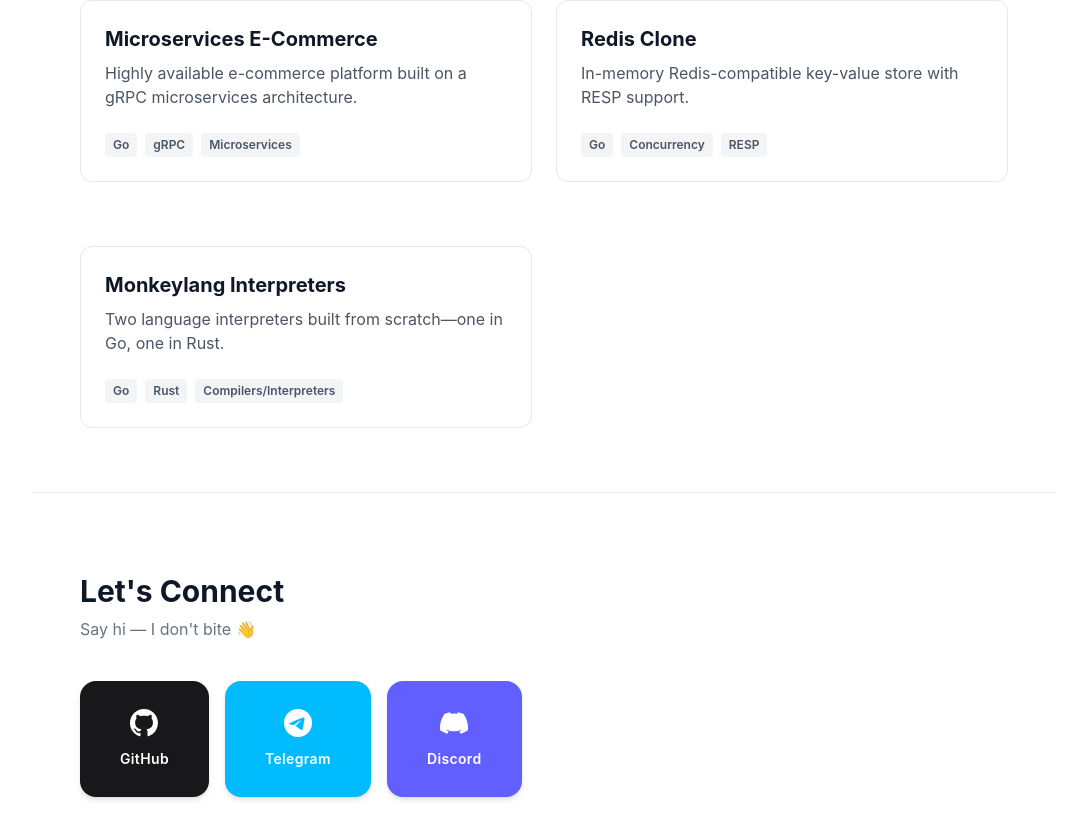
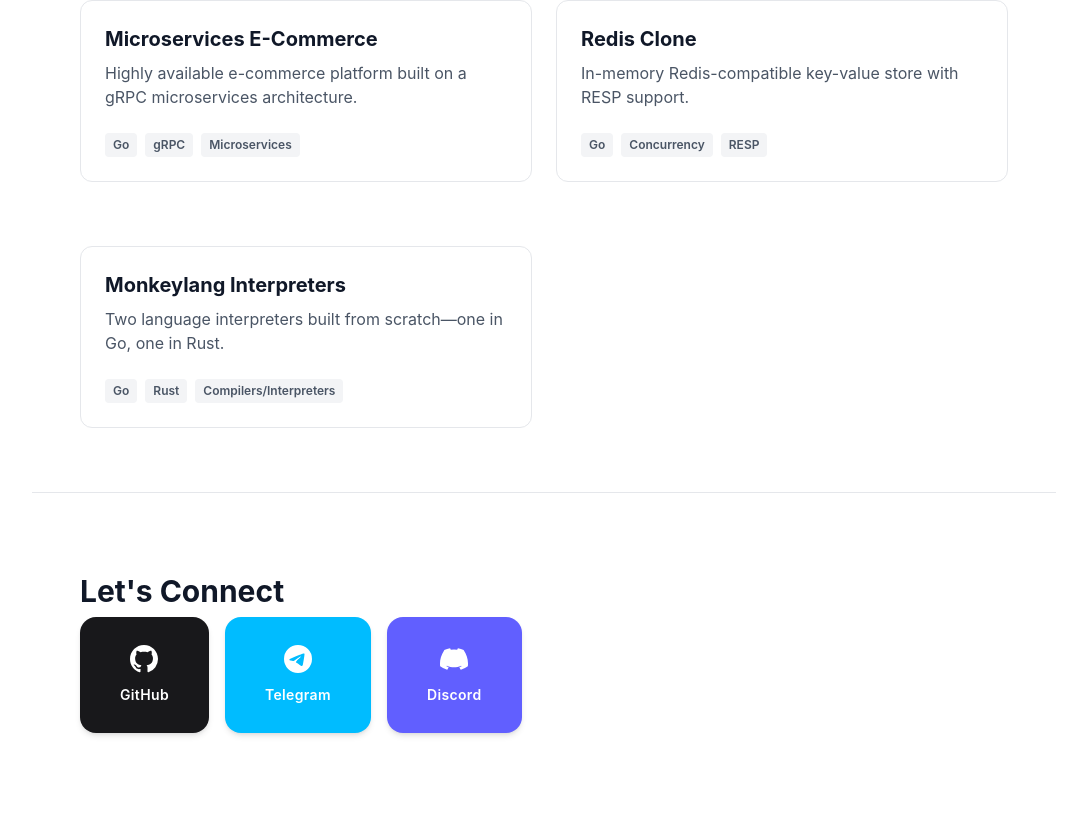
Before and after one commit to myselfBZ/iam, a React (Vite) app: page / in a window 1280 px wide. Shown: the part 2715-3554 px from the top of the page, without its empty margins (96-1183 px from the left). After the commit the page ends 3528 px from the top, so only its background shows below. Built offline with nearby package versions, Linux system fonts and the light colour scheme.

Commit message:
well, that was embarassing

```diff
--- a/src/components/Contact.tsx
+++ b/src/components/Contact.tsx
@@ -107,9 +107,6 @@
       <h3 className="text-3xl font-bold mb-2 text-gray-900 dark:text-white">
         Let's Connect
       </h3>
-      <p className="text-gray-500 dark:text-gray-400 mb-10 text-base">
-        Say hi — I don't bite 👋
-      </p>
 
       <div className="flex flex-wrap gap-4">
         {contacts.map((contact) => (
```
